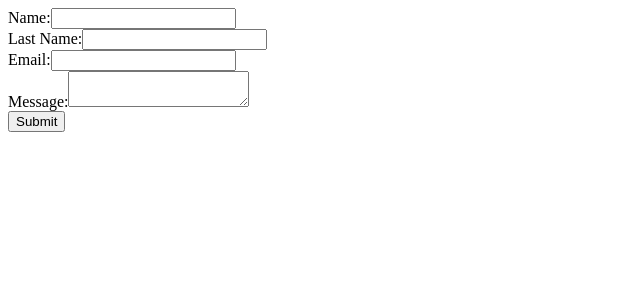
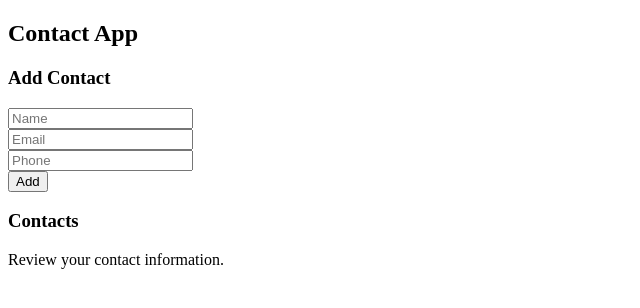
Before and after one commit to AbdifatahDeeq/React-course, a React (Vite) app: page / in a window 1280 px wide. Shown: the top 308 px of the page, without its empty margins (0-640 px from the left). Built offline with nearby package versions, Linux system fonts and the light colour scheme.

Commit message:
Exercise #18

```diff
--- a/src/App.jsx
+++ b/src/App.jsx
@@ -1,9 +1,10 @@
-import PersonalInfo from "./PersonalInfo";
+
+import ContactApp from "./ContactApp"
 
 function App() {
   return (
-    <div className="min-h-screen bg-gray-50 flex items-center justify-center">
-      <PersonalInfo/>
+    <div>
+      <ContactApp />
     </div>
   );
 }
--- /dev/null
+++ b/src/ContactApp.jsx
@@ -0,0 +1,31 @@
+import { useReducer, useState } from "react";
+import { reducer, initialState } from "./ContextReducer";
+import ContactContext from "./ContactContext";
+import ContactForm from "./ContactForm";
+import ContactList from "./ContactList";
+
+const ContactApp = () => {
+  const [contacts, dispatch] = useReducer(reducer, initialState);
+  const [editing, setEditing] = useState(null);
+
+  return (
+    <div>
+      <h2>Contact App</h2>
+      <ContactContext.Provider value={{dispatch}}>
+        <ContactForm
+          dispatch={dispatch}
+          edit={editing}
+          clearEditing={() => setEditing(null)}
+        />
+
+        <ContactList
+          contacts={contacts}
+          dispatch={dispatch}
+          setEditing={setEditing}
+        />
+      </ContactContext.Provider>
+    </div>
+  );
+};
+
+export default ContactApp;
--- /dev/null
+++ b/src/ContactContext.jsx
@@ -0,0 +1,5 @@
+import { createContext } from "react";
+
+const ContactContext = createContext();
+
+export default ContactContext;
--- /dev/null
+++ b/src/ContactForm.jsx
@@ -0,0 +1,72 @@
+import { useState, useEffect } from "react";
+
+const emptyContact = { id: null, name: "", email: "", phone: "" };
+
+const ContactForm = ({ dispatch, edit, clearEditing }) => {
+  const [contact, setContact] = useState(emptyContact);
+
+  useEffect(() => {
+    if (edit) setContact(edit);
+  }, [edit]);
+
+  const handleChange = (e) => {
+    setContact({ ...contact, [e.target.name]: e.target.value });
+  };
+
+  const handleSubmit = (e) => {
+    e.preventDefault();
+
+    if (!contact.name && !contact.email && !contact.phone) return;
+
+    if (edit
+    ) {
+      dispatch({ type: "edit", payload: contact });
+      clearEditing();
+    } else {
+      dispatch({
+        type: "add",
+        payload: { ...contact, id: Date.now(), favorite: false },
+      });
+    }
+
+    setContact(emptyContact);
+  };
+
+  return (
+    <form onSubmit={handleSubmit}>
+      <h3>{edit ? "Edit Contact" : "Add Contact"}</h3>
+
+      <input
+        name="name"
+        placeholder="Name"
+        value={contact.name}
+        onChange={handleChange}
+        required
+      /> <br />
+      <input
+        name="email"
+        type="email"
+        placeholder="Email"
+        value={contact.email}
+        onChange={handleChange}
+        required
+      /> <br />
+      <input
+        name="phone"
+        placeholder="Phone"
+        value={contact.phone}
+        onChange={handleChange}
+        required
+      /> <br />
+
+      <button type="submit">{edit ? "Update" : "Add"}</button>
+      {edit && (
+        <button type="button" onClick={clearEditing}>
+          Cancel
+        </button>
+      )}
+    </form>
+  );
+};
+
+export default ContactForm;
--- /dev/null
+++ b/src/ContactItem.jsx
@@ -0,0 +1,20 @@
+const ContactItem = ({ contact, dispatch, setEditing }) => {
+  const { id, name, email, phone, favorite } = contact;
+
+  return (
+    <li style={{ marginBottom: "10px" }}>
+      <strong>{name}</strong> {favorite && "*"}
+      <p>{email}</p>
+      <p>{phone}</p>
+      <button onClick={() => dispatch({ type: "toggleFavorite", payload: id })}>
+        {favorite ? "Unfavorite" : "Favorite"}
+      </button>
+      <button onClick={() => setEditing(contact)}>Edit</button>
+      <button onClick={() => dispatch({ type: "delete", payload: id })}>
+        Delete
+      </button>
+    </li>
+  );
+};
+
+export default ContactItem;
--- /dev/null
+++ b/src/ContactList.jsx
@@ -0,0 +1,23 @@
+import ContactItem from "./ContactItem";
+
+const ContactList = ({ contacts, dispatch, setEditing }) => (
+  <div>
+    <h3>Contacts</h3>
+    {contacts.length === 0 ? (
+      <p>Review your contact information.</p>
+    ) : (
+      <ul>
+        {contacts.map((contact) => (
+          <ContactItem
+            key={contact.id}
+            contact={contact}
+            dispatch={dispatch}
+            setEditing={setEditing}
+          />
+        ))}
+      </ul>
+    )}
+  </div>
+);
+
+export default ContactList;
--- /dev/null
+++ b/src/ContextReducer.jsx
@@ -0,0 +1,20 @@
+export const initialState = [];
+
+export const reducer = (state, action) => {
+  switch (action.type) {
+    case "add":
+      return [...state, action.payload];
+    case "edit":
+      return state.map((item) =>
+        item.id === action.payload.id ? { ...item, ...action.payload } : item
+      );
+    case "delete":
+      return state.filter((item) => item.id !== action.payload);
+    case "toggleFavorite":
+      return state.map((item) =>
+        item.id === action.payload ? { ...item, favorite: !item.favorite } : item
+      );
+    default:
+      return state;
+  }
+};
```
